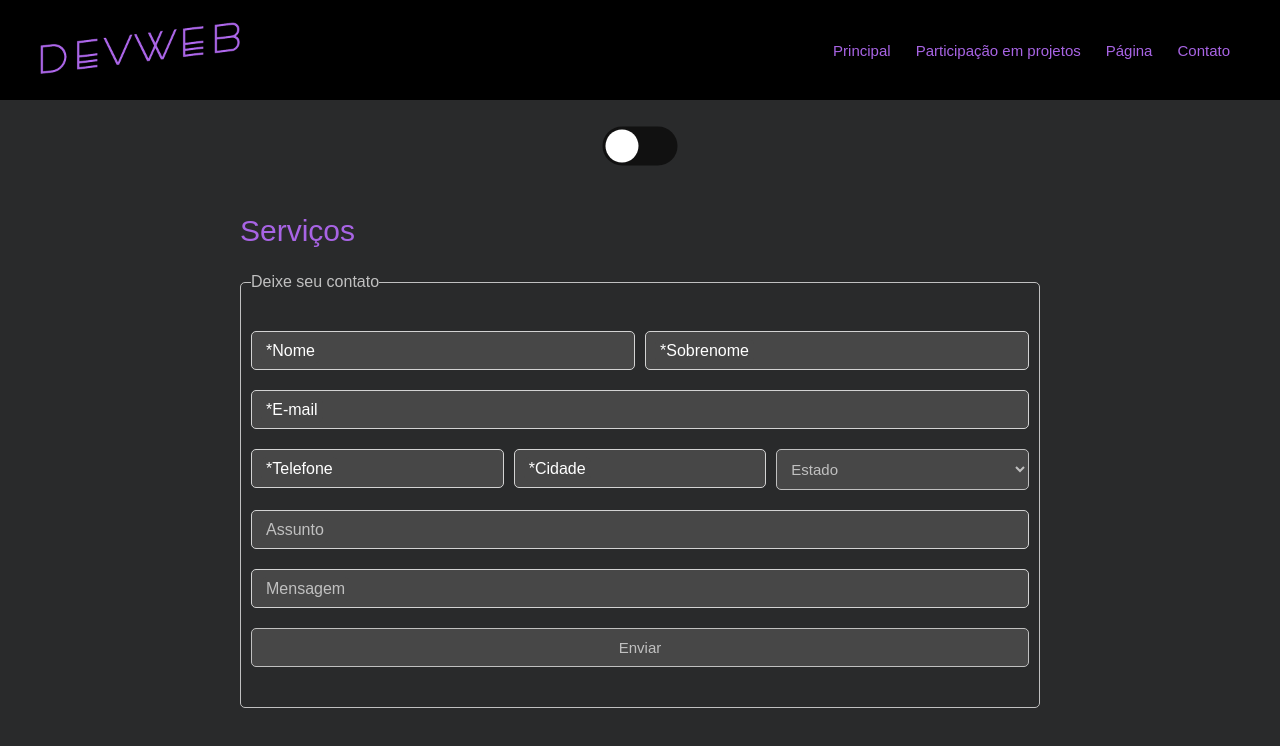
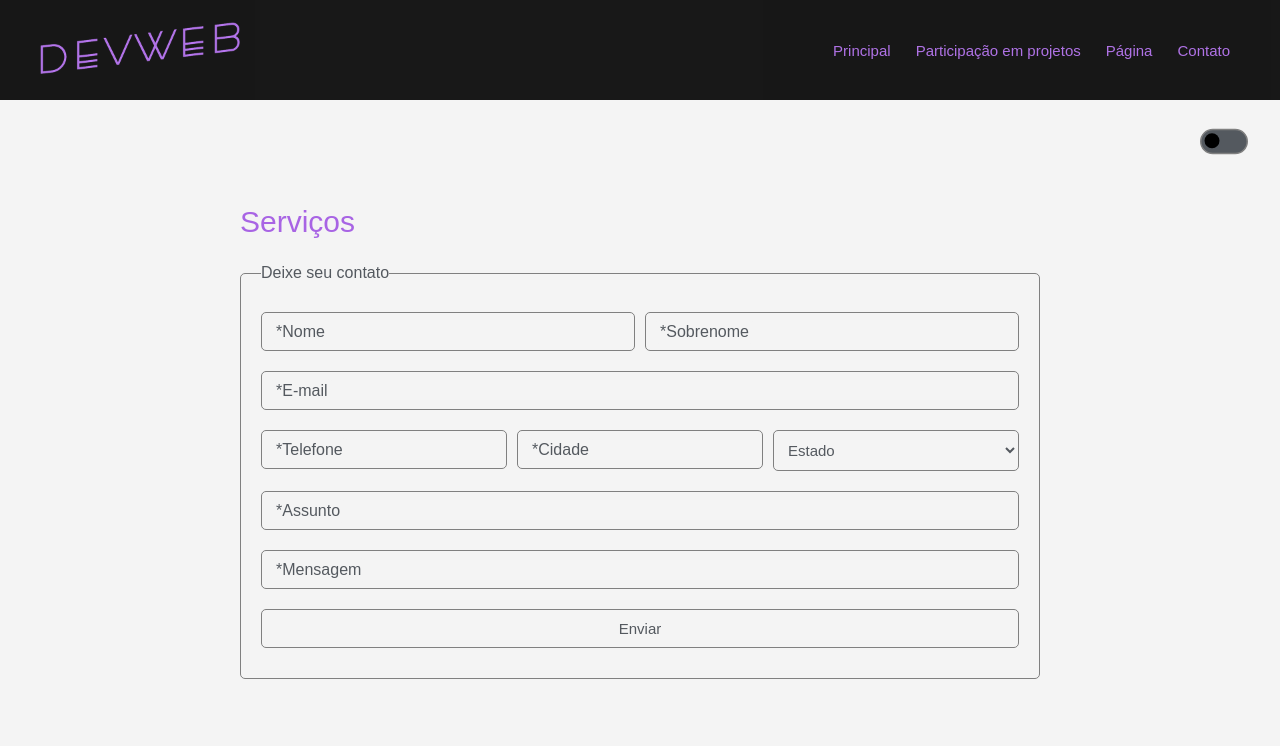
Before and after one commit to AlanFelipeAliske/DevWeb, a plain HTML site: page pages/contato.html in a window 1280 px wide. Drawn offline with nearby package versions, Linux system fonts and the light colour scheme.

Commit message:
New Theme

```diff
--- a/css/contato.css
+++ b/css/contato.css
@@ -1,12 +1,18 @@
 
 :root{
-  --white: #afafaf;
-  --red: #E31b23;
-  --bodyColor: #292a2b;
-  --borderForm: silver;
-  --titleColor: #f4f4f4;
-  --textColor: #f4f4f4;
-
+	--blue: blue;
+	--red: red;
+	--black: black;
+	--white: white;
+  --bodyColor: #f4f4f4;
+  --grey: grey;
+	--textColor: #54595F;
+	--titleColor: #a864e4;
+	--border: grey;
+	--grey: grey;
+	--black: black;
+	--input: #f4f4f4;
+	--inputHover: #cccccc;
 }
 
 *{
@@ -16,20 +22,32 @@
   box-sizing: border-box;
 }
 
-body{
+body.dark{
+	transition: 0.5s;
+	--bodyColor: #16202C;
+	--black: white;
+	--white: black;
+	--blue: red;
+	--red: blue;
+  --grey: grey;
+	--textColor: #f4f4f4;
+	--titleColor: #a864e4;
+	--border: darkgrey;
+	--input: #0d141d;
+	--inputHover: #cccccc;
+}
+body {
+	transition: 0.5s;
   background: var(--bodyColor);
-  transition: 1s;
-}
-body.dark {
-  background: #f4f4f4;
-  transition: 1s;
+
 }
 
 header{
   display: flex;
   justify-content: center;
   height: 100px;
-  background: black;
+	background: black;
+	opacity: 0.9;
 }
 
 section{
@@ -45,10 +63,11 @@ section{
 .logo{
   width: 25%;
   display: flex;
-  align-items: center;
+	align-items: center;
+	transition: 0.3s;
 }
 .logo:hover {
-  transition: 0.5s;
+  transition: 0.3s;
   opacity: 0.7;
 }
 .menu {
@@ -57,12 +76,15 @@ section{
   align-items: center;
   justify-content: flex-end;
 }
-
+.theme{
+  display: flex;
+  justify-content: flex-end;
+}
 div form h3{
   margin: 25px 0px;
   font-size: 30px;
   font-weight: normal;
-  color: #a864e4;
+  color: var(--titleColor);
 }
 nav ul {
   list-style: none;
@@ -73,47 +95,52 @@ nav ul {
 nav ul a{
   font-size: 15px;
   font-weight: 300;
-  color: #A864E4;
+  color: var(--titleColor);
   padding: 10px;
   margin-left: 5px;
-  text-decoration: none;
+	text-decoration: none;
+	transition: 0.3s;
 }
 nav ul a:hover{
-  transition: 0.5s;
-  color: #a864e48f;
+  transition: 0.3s;
+  opacity: 0.7;
 }
 .form{
   margin: 30px;
 }
 
 fieldset{
-  color: silver;
   width: 800px;
-  border: solid 1px var(--borderForm);
+  border: solid 1px var(--border);
   border-radius: 5px;
-  padding: 30px 10px;
+	padding: 20px;
+	color: var(--textColor);
 }
 div input, select{
   outline: 0;
-  color: silver;
+  color: var(--textColor);
   border-radius: 5px;
   width: 100%;
   margin: 10px 0px 10px 0px;
-  border: solid 1px silver;
-  background: #474747;
+  border: solid 1px var(--border);
+  background: var(--input);
   padding: 10px 10px;
   font-size: 15px;
 }
 div input:focus {
-  border: solid 1px #f4f4f4;
+  border: solid 1px var(--border);
 }
 div select:focus {
-  border: solid 1px #f4f4f4;
+  border: solid 1px var(--border);
 }
-
+.button{
+	background: var(--input);
+	transition: .3s;
+}
 .button:hover{
-  background: var(--bodyColor);
-  cursor: pointer;
+  background: var(--inputHover);
+	cursor: pointer;
+	transition: .3s;
 }
 
 /* CSS do form */
@@ -216,7 +243,7 @@ div select:focus {
 }
 
 .label-float input{
-  border: 1px solid lightgrey;
+  border: 1px solid var(--border);
   border-radius: 5px;
   outline: none;
   min-width: 200px;
@@ -229,7 +256,7 @@ div select:focus {
 }
 
 .label-float input:focus{
-  border: 1px solid white;
+  border: 1px solid var(--blue);
 }
 
 .label-float input::placeholder{
@@ -244,16 +271,16 @@ div select:focus {
   transition: all .1s linear;
   -webkit-transition: all .1s linear;
   -moz-transition: all .1s linear;
-  background-color: #474747;
+  background-color: var(--input);
   padding: 3px 5px;
   border-radius: 5px;
   box-sizing: border-box;
 }
 .label-float input:required:invalid + label{
-  color: white;
+  color: var(--textColor);
 }
 .label-float input:focus:required:invalid{
-  border: 1px solid white;
+  border: 1px solid var(--red);
 }
 .label-float input:required:invalid + label:before{
   content: '*';
@@ -262,37 +289,18 @@ div select:focus {
 .label-float input:not(:placeholder-shown) + label{
   font-size: 12px;
   top: -1px;
-  color: silver;
+
 }
 
-
-
-
 /*----------------------------------------------------------------------------*/
-/*
-@import url('https://fonts.googleapis.com/css?family=Muli&display=swap');
-
-* {
-	box-sizing: border-box;
-}
-
-body {
-	background-color: #fafafa;
-	display: flex;
-	align-items: center;
-	justify-content: center;
-	height: 100vh;
-	margin: 0;
-	transition: background 0.2s linear;
-}
-*/
 
 .checkbox {
 	opacity: 0;
 }
 
 .label {
-	background-color: #111;
+	background-color: #54595F;
+	border: solid 1px var(--border);
 	border-radius: 50px;
 	cursor: pointer;
 	display: flex;
@@ -300,204 +308,23 @@ body {
 	justify-content: space-between;
 	padding: 5px;
 	position: relative;
-	height: 26px;
-	width: 50px;
+	height: 17px;
+	width: 32px;
 	transform: scale(1.5);
 }
 
 .label .ball {
-	background-color: #fff;
+	background-color: var(--black);
 	border-radius: 50%;
 	position: absolute;
 	top: 2px;
 	left: 2px;
-	height: 22px;
-	width: 22px;
+	height: 10px;
+	width: 10px;
 	transform: translateX(0px);
-	transition: transform 0.2s linear;
+	transition: transform 0.3s linear;
 }
 
 .checkbox:checked + .label .ball {
-	transform: translateX(24px);
+	transform: translateX(15px);
 }
-
-
-.fa-moon {
-	color: #f1c40f;
-}
-
-.fa-sun {
-	color: #f39c12;
-}
-
-
-/* SOCIAL PANEL CSS */
-
-
-/*
-.social-panel-container {
-	position: fixed;
-	right: 0;
-	bottom: 80px;
-	transform: translateX(100%);
-	transition: transform 0.4s ease-in-out;
-}
-
-.social-panel-container.visible {
-	transform: translateX(-10px);
-}
-
-.social-panel {
-	background-color: #fff;
-	border-radius: 16px;
-	box-shadow: 0 16px 31px -17px rgba(0,31,97,0.6);
-	border: 5px solid #001F61;
-	display: flex;
-	flex-direction: column;
-	justify-content: center;
-	align-items: center;
-	font-family: 'Muli';
-	position: relative;
-	height: 169px;
-	width: 370px;
-	max-width: calc(100% - 10px);
-}
-
-.social-panel button.close-btn {
-	border: 0;
-	color: #97A5CE;
-	cursor: pointer;
-	font-size: 20px;
-	position: absolute;
-	top: 5px;
-	right: 5px;
-}
-
-.social-panel button.close-btn:focus {
-	outline: none;
-}
-
-.social-panel p {
-	background-color: #001F61;
-	border-radius: 0 0 10px 10px;
-	color: #fff;
-	font-size: 14px;
-	line-height: 18px;
-	padding: 2px 17px 6px;
-	position: absolute;
-	top: 0;
-	left: 50%;
-	margin: 0;
-	transform: translateX(-50%);
-	text-align: center;
-	width: 235px;
-}
-
-.social-panel p i {
-	margin: 0 5px;
-}
-
-.social-panel p a {
-	color: #FF7500;
-	text-decoration: none;
-}
-
-.social-panel h4 {
-	margin: 20px 0;
-	color: #97A5CE;
-	font-family: 'Muli';
-	font-size: 14px;
-	line-height: 18px;
-	text-transform: uppercase;
-}
-
-.social-panel ul {
-	display: flex;
-	list-style-type: none;
-	padding: 0;
-	margin: 0;
-}
-
-.social-panel ul li {
-	margin: 0 10px;
-}
-
-.social-panel ul li a {
-	border: 1px solid #DCE1F2;
-	border-radius: 50%;
-	color: #001F61;
-	font-size: 20px;
-	display: flex;
-	justify-content: center;
-	align-items: center;
-	height: 50px;
-	width: 50px;
-	text-decoration: none;
-}
-
-.social-panel ul li a:hover {
-	border-color: #FF6A00;
-	box-shadow: 0 9px 12px -9px #FF6A00;
-}
-
-.floating-btn {
-	border-radius: 26.5px;
-	background-color: #001F61;
-	border: 1px solid #001F61;
-	box-shadow: 0 16px 22px -17px #03153B;
-	color: #fff;
-	cursor: pointer;
-	font-size: 16px;
-	line-height: 20px;
-	padding: 12px 20px;
-	position: fixed;
-	bottom: 20px;
-	right: 20px;
-	z-index: 999;
-}
-
-.floating-btn:hover {
-	background-color: #ffffff;
-	color: #001F61;
-}
-
-.floating-btn:focus {
-	outline: none;
-}
-
-.floating-text {
-	background-color: #001F61;
-	border-radius: 10px 10px 0 0;
-	color: #fff;
-	font-family: 'Muli';
-	padding: 7px 15px;
-	position: fixed;
-	bottom: 0;
-	left: 50%;
-	transform: translateX(-50%);
-	text-align: center;
-	z-index: 998;
-}
-
-.floating-text a {
-	color: #FF7500;
-	text-decoration: none;
-}
-
-@media screen and (max-width: 480px) {
-
-	.social-panel-container.visible {
-		transform: translateX(0px);
-	}
-
-	.floating-btn {
-		right: 10px;
-	}
-}
-
-
-
-
-
-
-*/
--- a/pages/contato.html
+++ b/pages/contato.html
@@ -28,7 +28,7 @@
     </div>
   </header>
   <section>
-    <div class="container">
+    <div class="container theme">
       <div>
         <input type="checkbox" class="checkbox" id="chk" />
           <label class="label" for="chk">
@@ -111,13 +111,13 @@
               </div>
               <div class="cf-col-12">
                 <div class="label-float">
-                  <input type="text" name="assunto" id="assunto" placeholder=" ">
+                  <input type="text" name="assunto" id="assunto" placeholder=" " required>
                   <label>Assunto</label>
                 </div>
               </div>
               <div class="cf-col-12">
                 <div class="label-float">
-                  <input type="text" name="mensagem" id="mensagem" placeholder=" ">
+                  <input type="text" name="mensagem" id="mensagem" placeholder=" " required>
                   <label>Mensagem</label>
                 </div>
               </div>
--- a/pages/scriptContato.js
+++ b/pages/scriptContato.js
@@ -27,7 +27,7 @@ window.onload = function(){
 const chk = document.getElementById('chk');
 
 chk.addEventListener('change', () => {
-	document.body.classList.toggle('dark');
+  document.body.classList.toggle('dark');
 });
 
 // SOCIAL PANEL JS
@@ -42,44 +42,3 @@ floating_btn.addEventListener('click', () => {
 close_btn.addEventListener('click', () => {
 	social_panel_container.classList.remove('visible')
 });
-
-
-
-
-
-
-
-// pegamos o valor no localStorage
-const nightModeStorage = localStorage.getItem('gmtNightMode')
-const nightMode = document.querySelector('#night-mode')
-// pega o valor do meta tag
-const metaThemeColor = document.querySelector('meta[name=theme-color]')
-
-// caso tenha o valor no localStorage
-if (nightModeStorage) {
-  // ativa o night mode
-  document.documentElement.classList.add('night-mode')
-  // pinta o theme color na meta tag
-  metaThemeColor.setAttribute('content', '#2b2b2b')
-  // já deixa o input marcado como ativo
-  nightMode.checked = true
-}
-
-// ao clicar mudaremos as cores
-nightMode.addEventListener('click', () => {
-  // adiciona a classe `night-mode` ao html
-  document.documentElement.classList.toggle('night-mode')
-
-  // se tiver a classe night-mode
-  if (document.documentElement.classList.contains('night-mode')) {
-    // salva o tema no localStorage
-    localStorage.setItem('gmtNightMode', true)
-    // pinta o theme color na meta tag
-    metaThemeColor.setAttribute('content', '#2b2b2b')
-    return
-  }
-  // senão remove
-  localStorage.removeItem('gmtNightMode')
-  // senão bota a cor original
-  metaThemeColor.setAttribute('content', '#005f97')
-})
```
